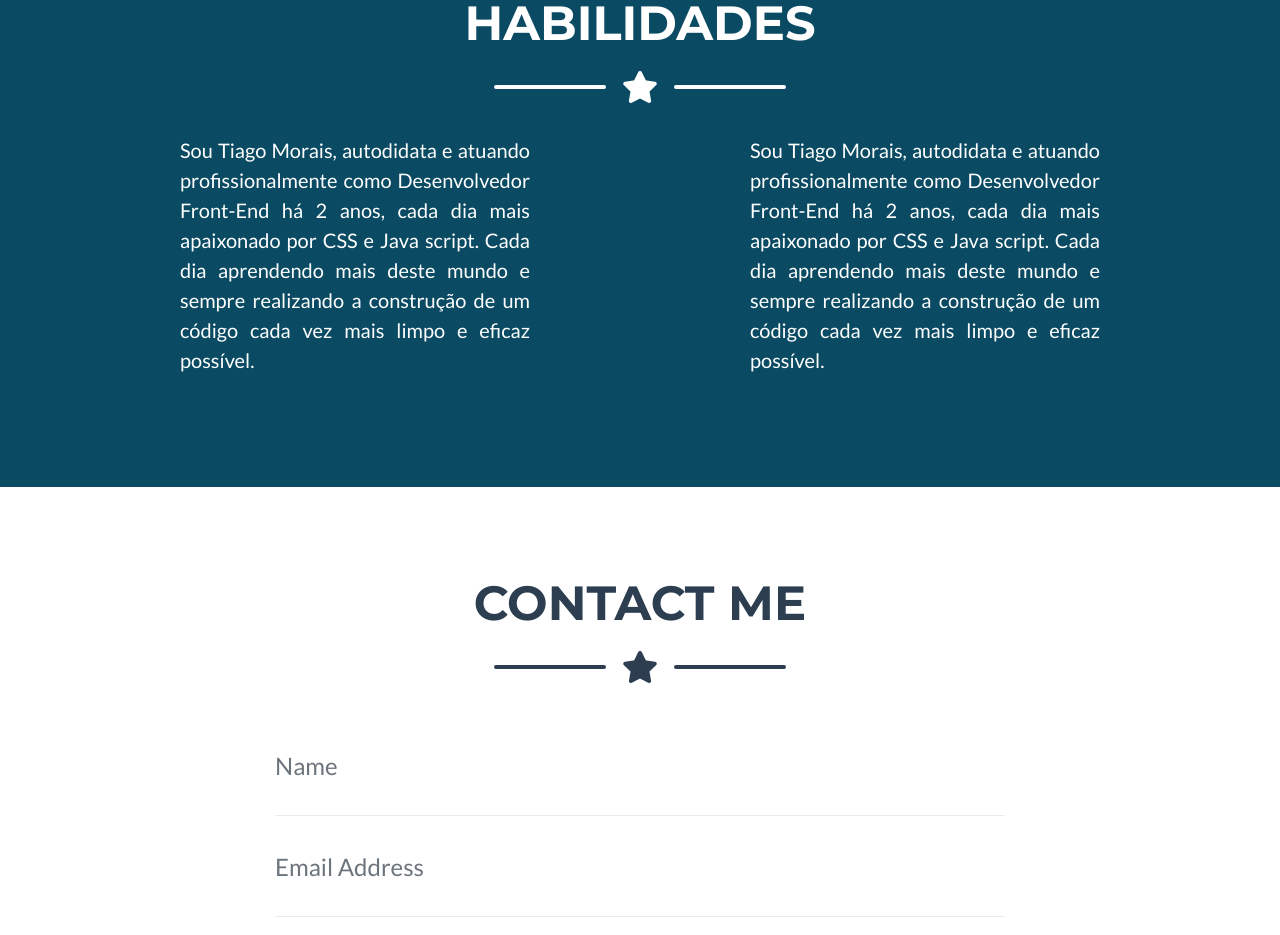
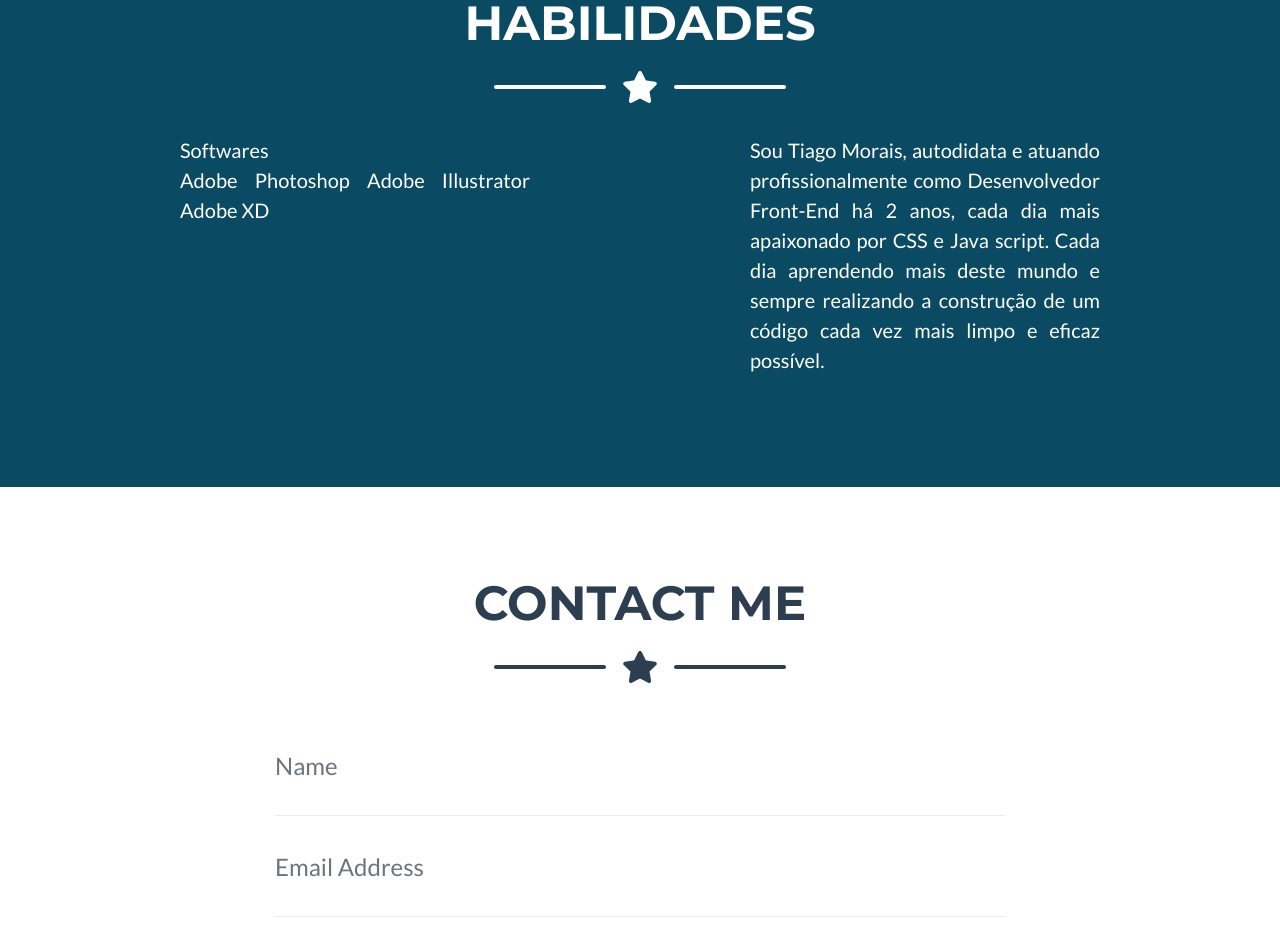
Before and after one commit to tbm3000/homepage, a website with bundled scripts: page index.html in a window 1280 px wide. Shown: the part 2159-3094 px from the top of the page. Built offline with nearby package versions, Linux system fonts and the light colour scheme.

Commit message:
Update index.html

```diff
--- a/index.html
+++ b/index.html
@@ -214,7 +214,12 @@
       <!-- About Section Content -->
       <div class="row">
         <div class="col-lg-4 mx-auto">
-          <p class="lead" style="text-align: justify;">Sou Tiago Morais, autodidata e atuando profissionalmente como Desenvolvedor Front-End há 2 anos, cada dia mais apaixonado por CSS e Java script. Cada dia aprendendo mais deste mundo e sempre realizando a construção de um código cada vez mais limpo e eficaz possível.</p>
+          <p class="lead" style="text-align: justify;">
+          <b>Softwares</b><br>
+          Adobe Photoshop
+          Adobe Illustrator
+          Adobe XD
+          </p>
         </div>
         <div class="col-lg-4 mx-auto">
           <p class="lead" style="text-align: justify;">Sou Tiago Morais, autodidata e atuando profissionalmente como Desenvolvedor Front-End há 2 anos, cada dia mais apaixonado por CSS e Java script. Cada dia aprendendo mais deste mundo e sempre realizando a construção de um código cada vez mais limpo e eficaz possível.</p>
```
